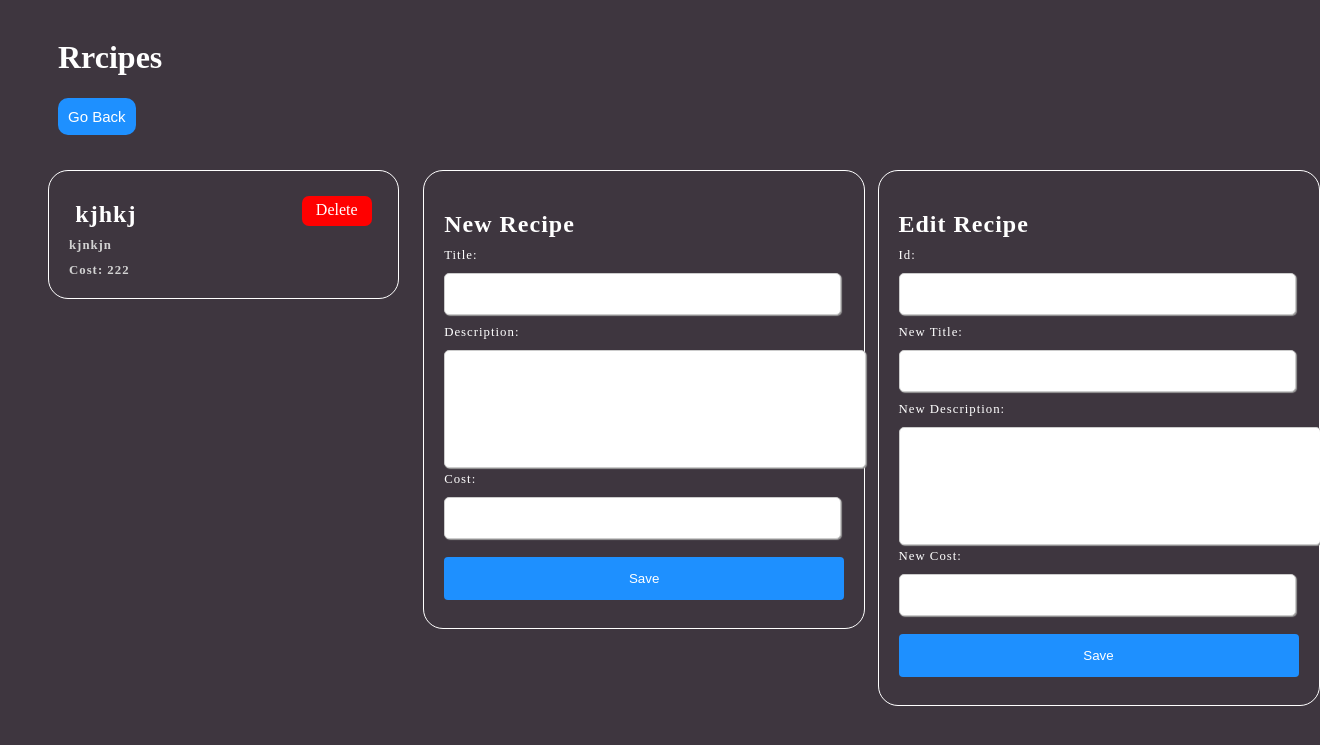
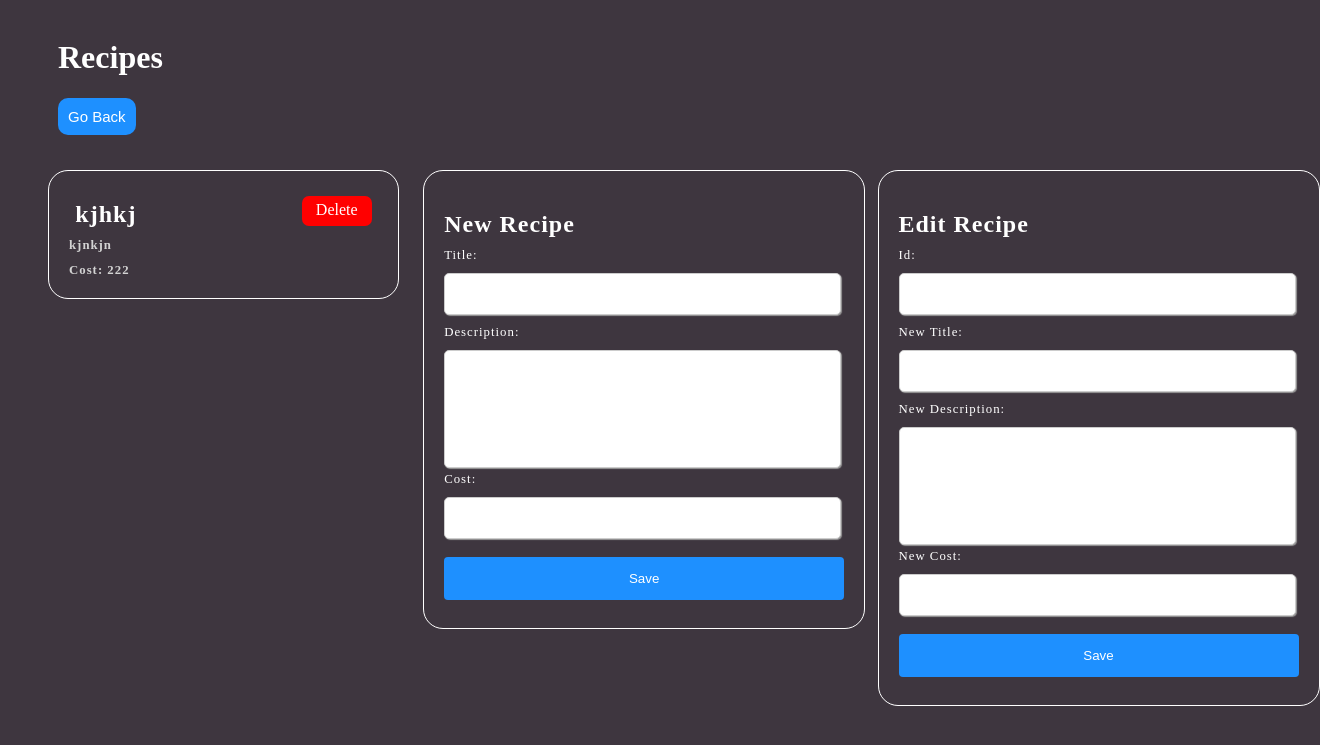
Before and after one commit to SnowLukin/PythonUniLabs, a Django app: page /djangoTest/recipes in a window 1320 px wide. Shown: the top 745 px of the page. Run offline with Django 4.2, Linux system fonts and the light colour scheme; data comes from the database, SQL or seed files in the repository; both versions use the stored data as it was after the commit.

Commit message:
minor fixes

```diff
--- a/Lab17/djangoTest/views.py
+++ b/Lab17/djangoTest/views.py
@@ -182,6 +182,6 @@ def edit_recipe(request):
     entity = Recipe.objects.get(id=entity_id)
     entity.title = request.POST['edit_first']
     entity.body = request.POST['edit_second']
-    entity.price = int(request.POST['edit_third'])
+    entity.cost = request.POST['edit_third']
     entity.save()
     return redirect(reverse('djangoTest:recipes'))
--- a/Lab17/static/css/modelStyles.css
+++ b/Lab17/static/css/modelStyles.css
@@ -72,7 +72,7 @@ textarea {
 textarea {
     resize: none;
     padding: 10px;
-    width: 100%;
+    width: 375px;
     line-height: 1.5;
     border-radius: 5px;
     border: 1px solid #ccc;
--- a/Lab17/templates/djangoTest/recipes.html
+++ b/Lab17/templates/djangoTest/recipes.html
@@ -2,7 +2,7 @@
 
 {% block content %}
     <div class="header">
-        <h1>Rrcipes</h1>
+        <h1>Recipes</h1>
         <button class="headerButton" onclick="window.location.replace('http://localhost:8000/djangoTest/');">Go Back</button>
     </div>
     {% if objs %}
```
Also changed, not shown: Lab17/db.sqlite3.
